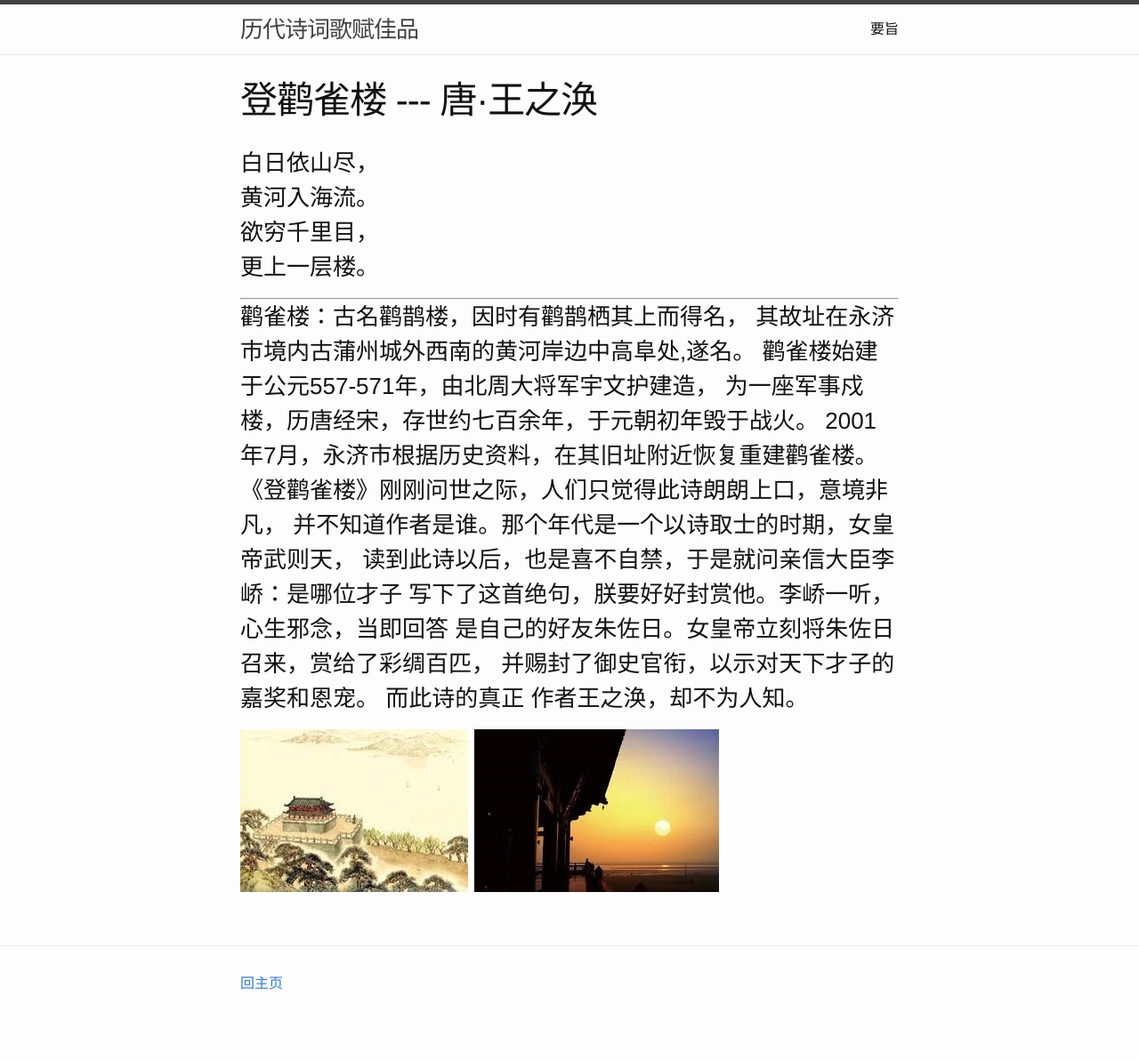
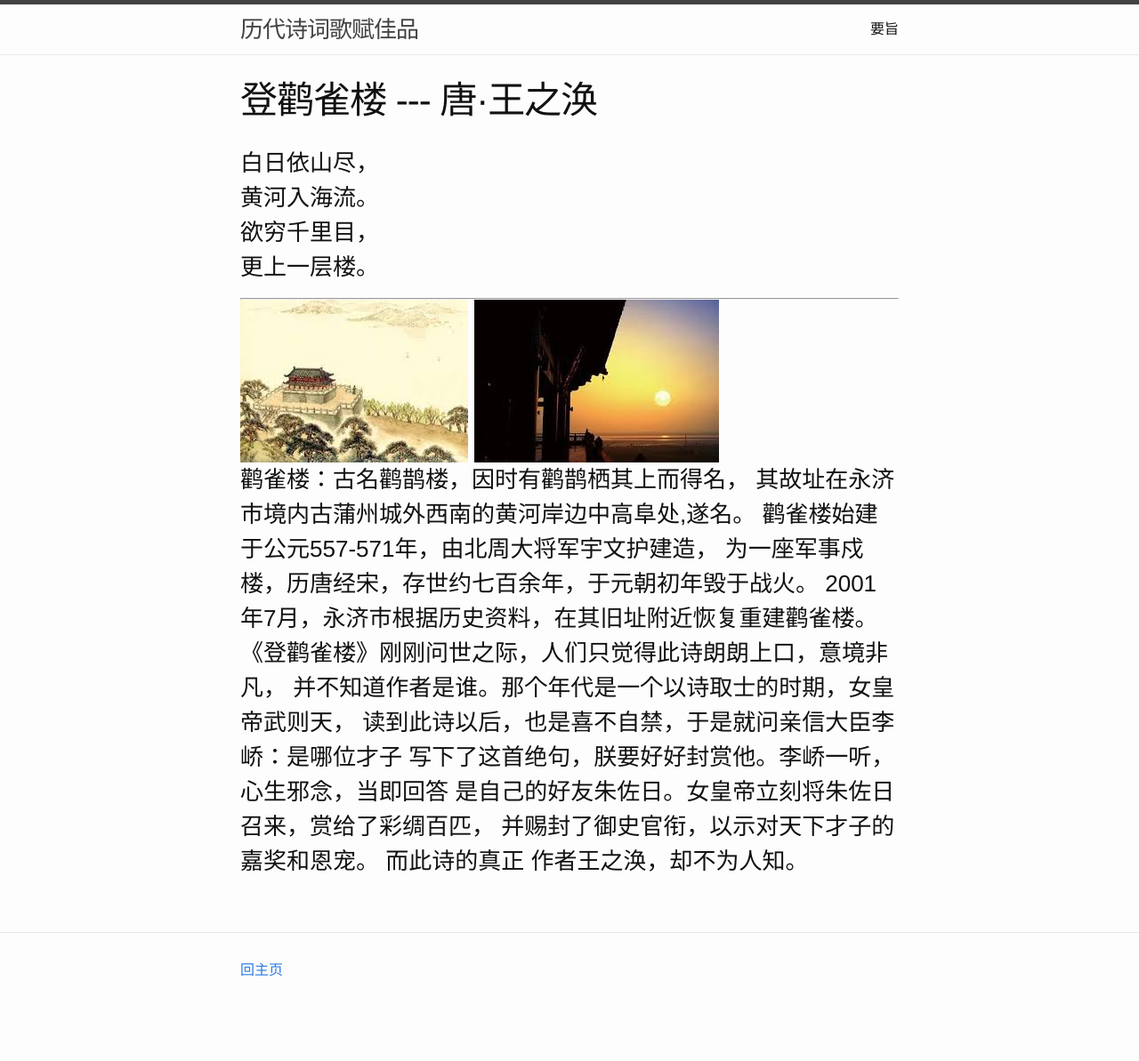
Before and after one commit to jixizh/christams-recipes, a Jekyll site: the page built from _posts/2015-08-06-wangzhihuan-1.md, in a window 1280 px wide. Shown: the whole page at 89% size. Built offline with Jekyll 4.4.1, drawn with Linux system fonts in a browser that asks for light colours; Markdown is read by kramdown in place of the engine named in the settings.

Commit message:
gh_guanquelou.jpg_09/08/2015

```diff
--- a/_posts/2015-08-06-wangzhihuan-1.md
+++ b/_posts/2015-08-06-wangzhihuan-1.md
@@ -22,8 +22,6 @@ categories: jekyll update
 更上一层楼。
 
 ---
-{{ page.excerpt}}
-
-
 ![guan1]({{ site.url }}/image/guan1.jpg)
 ![guan]({{ site.url }}/image/guan.jpg)
+{{ page.excerpt}}
```
Also changed, not shown: image/guanquelou2.jpg (deleted).
